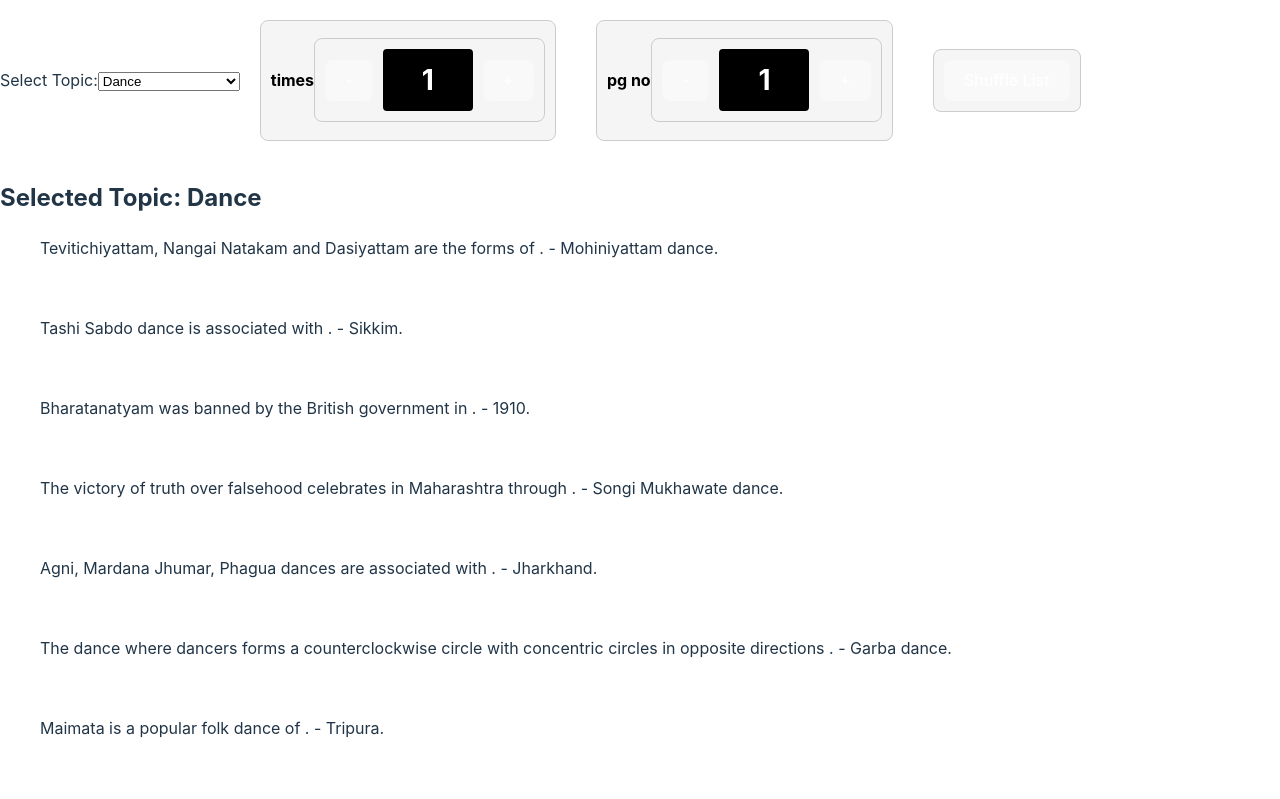
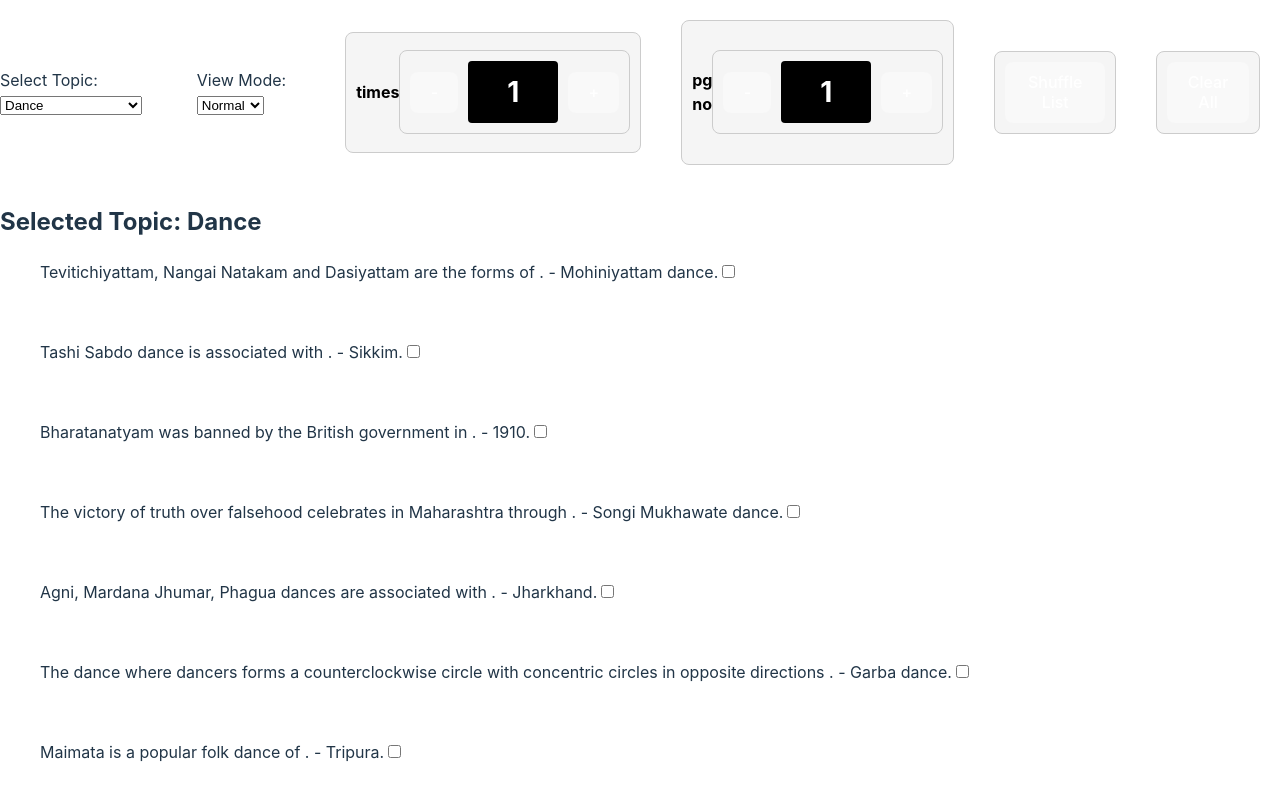
Before and after one commit to GearZephyr/GeneralGS, a React (Vite) app in the folder my-react-app/: page / in a window 1280 px wide. Shown: the top 799 px of the page. Built offline with nearby package versions, Linux system fonts and the light colour scheme.

Commit message:
Update App.jsx

```diff
--- a/my-react-app/src/App.jsx
+++ b/my-react-app/src/App.jsx
@@ -1,9 +1,4 @@
 import React, { useState, useEffect } from 'react';
-import {
-  _1, _2, _3, _4, _5, _6, _7, _8, _9, _10, _11, _12, _13, _14, _15, _16, _17, _18, _19, _20, _21, _22, _23, _24, _25, _26, _27, _28, _29, _30, _31, _32,
-  _33, _34, _35, _36, _37, _38, _39, _40, _41, _42, _43, _44, _45, _46, _47, _48, _49, _50, _51, _52, _53, _54, _55, _56, _57, _58, _59, _60, _61,_62,_63,_64,_65,_66,_67,_68,_69,_70,_71,_72,
-  _73,_74,_75,_76,_77,_78
-  } from './index.js'; // Import your arrays here
 import './App.css';
 
 // Map pnumber values to the corresponding arrays
@@ -39,13 +34,13 @@ const data = {
   29: _29,
   30: _30,
   31: _31,
+  32: _32,
   33: _33,
-  32: _32,
   34: _34,
   35: _35,
   36: _36,
   37: _37,
-  38:_38,
+  38: _38,
   39: _39,
   40: _40,
   41: _41,
@@ -74,120 +69,142 @@ const data = {
   64: _64,
   65: _65,
   66: _66,
-  67:_67,
-  68:_68,
-  69:_69,
-  70:_70,
-  71:_71,
-  72:_72,
-  73:_73,
-  74:_74,
-  75:_75,
-  76:_76,
-  77:_77,
-  78:_78
-
+  67: _67,
+  68: _68,
+  69: _69,
+  70: _70,
+  71: _71,
+  72: _72,
+  73: _73,
+  74: _74,
+  75: _75,
+  76: _76,
+  77: _77,
+  78: _78
 };
 
 // Define available page numbers for each topic
 const topics = {
-  Normal: [1, 2, 3, 4, 5, 6, 7, 8, 9, 10, 11, 12, 13, 14, 15, 16, 17, 18, 19, 20, 21, 22, 23, 24, 25, 26, 27, 28, 29, 30, 31, 32], // All page numbers
-  Dance: [1, 2, 3, 4, 5], // Page numbers 1 to 5
-  ArtsPersonality: [6, 7, 8, 9, 10, 11], // Page numbers 6 to 11
-  ArtAward: [12, 13, 14, 15], // Page numbers 12 to 15
-  MusicalInstrument: [16, 17, 18], // Page numbers 16 to 18
-  Festival: [19, 20, 21, 22, 23, 24, 25], // Page numbers 19 to 25
-  Fairs: [26, 27], // Page numbers 26 to 27
-  PaintingDressTribes: [30, 31], // Combined option for pages 30 and 31
-  Language: [32], // Page number 32
-  Songs: [28, 29] ,// Page numbers 28 to 29
-  FirstIndia:[33,34,35,36],
-  Sprots:[37,38,39,40,41,42,43,44,45,46,47],
-  importtantdates:[59,60,61],
-  famouspersonality:[57,58],
-  book_and_aurthor:[48,49,50,51,52,53,54,55,56],
-  states:[62,63,64,65,66],
-  organization:[67,68,69,70,71],
-  world:[72,73,74],
-  fullform:[75],
-  Religious_places:[76,77,78]
+  Normal: [1, 2, 3, 4, 5, 6, 7, 8, 9, 10, 11, 12, 13, 14, 15, 16, 17, 18, 19, 20, 21, 22, 23, 24, 25, 26, 27, 28, 29, 30, 31, 32],
+  Dance: [1, 2, 3, 4, 5],
+  ArtsPersonality: [6, 7, 8, 9, 10, 11],
+  ArtAward: [12, 13, 14, 15],
+  MusicalInstrument: [16, 17, 18],
+  Festival: [19, 20, 21, 22, 23, 24, 25],
+  Fairs: [26, 27],
+  PaintingDressTribes: [30, 31],
+  Language: [32],
+  Songs: [28, 29],
+  FirstIndia: [33, 34, 35, 36],
+  Sports: [37, 38, 39, 40, 41, 42, 43, 44, 45, 46, 47],
+  ImportantDates: [59, 60, 61],
+  FamousPersonality: [57, 58],
+  BookAndAuthor: [48, 49, 50, 51, 52, 53, 54, 55, 56],
+  States: [62, 63, 64, 65, 66],
+  Organization: [67, 68, 69, 70, 71],
+  World: [72, 73, 74],
+  FullForm: [75],
+  ReligiousPlaces: [76, 77, 78]
 };
 
+import {
+  _1, _2, _3, _4, _5, _6, _7, _8, _9, _10, _11, _12, _13, _14, _15, _16, _17, _18, _19, _20, _21, _22, _23, _24, _25, _26, _27, _28, _29, _30, _31, _32,
+  _33, _34, _35, _36, _37, _38, _39, _40, _41, _42, _43, _44, _45, _46, _47, _48, _49, _50, _51, _52, _53, _54, _55, _56, _57, _58, _59, _60, _61, _62, _63, _64, _65, _66, _67, _68, _69, _70, _71, _72,
+  _73, _74, _75, _76, _77, _78
+} from './index.js';
+
+
+
+
 const App = () => {
-  const [number, setNumber] = useState(1);  // Controls how many times each item is repeated
-  const [pnumber, setpNumber] = useState(1); // Page number to show
+  const [number, setNumber] = useState(1);
+  const [pnumber, setpNumber] = useState(1);
   const [ary, setAry] = useState([]);
-  const [selectedTopic, setSelectedTopic] = useState('Dance'); // State to store the selected topic
+  const [selectedTopic, setSelectedTopic] = useState('Dance');
+  const [checkedItems, setCheckedItems] = useState(() => {
+    const savedCheckedItems = localStorage.getItem('checkedItems');
+    return savedCheckedItems ? JSON.parse(savedCheckedItems) : {};
+  });
+  const [viewMode, setViewMode] = useState('Normal');
 
   // Function to shuffle the array
-  function shuffleArray(array) {
-    let shuffledArray = [...array]; // Create a copy to avoid mutating the original array
+  const shuffleArray = (array) => {
+    let shuffledArray = [...array];
     for (let i = shuffledArray.length - 1; i > 0; i--) {
       const j = Math.floor(Math.random() * (i + 1));
       [shuffledArray[i], shuffledArray[j]] = [shuffledArray[j], shuffledArray[i]];
     }
-    return shuffledArray; // Return shuffled array without updating state
-  }
+    return shuffledArray;
+  };
 
   // Function to handle array updates based on pnumber and number
-  function updateArray() {
+  const updateArray = () => {
     if (data[pnumber]) {
       let shuffledArray = shuffleArray(data[pnumber]);
       let repeatedArray = [];
-
-      // Repeat each item `number` times in succession
       for (let item of shuffledArray) {
         for (let i = 0; i < number; i++) {
           repeatedArray.push(item);
         }
       }
+      setAry(repeatedArray);
+    }
+  };
 
-      setAry(repeatedArray); // Update state with repeated and shuffled array
-    }
-  }
+  // Save checkedItems to localStorage whenever it changes
+  useEffect(() => {
+    localStorage.setItem('checkedItems', JSON.stringify(checkedItems));
+  }, [checkedItems]);
 
-  // Use useEffect to shuffle the array whenever pnumber or number changes
+  // Update array when pnumber or number changes
   useEffect(() => {
     updateArray();
   }, [pnumber, number]);
 
-  // Handle topic selection and set the corresponding page number
+  // Handle checkbox changes
+  const handleCheckboxChange = (index) => {
+    setCheckedItems((prev) => ({
+      ...prev,
+      [selectedTopic]: {
+        ...prev[selectedTopic],
+        [index]: !prev[selectedTopic]?.[index], // Toggle the checkbox state for the current topic
+      },
+    }));
+  };
+
+  // Handle topic changes
   const handleTopicChange = (event) => {
     const selected = event.target.value;
     setSelectedTopic(selected);
-
-    // Ensure pnumber is within the range of the selected topic
     const availablePages = topics[selected];
     if (availablePages) {
       setpNumber((prev) => (availablePages.includes(prev) ? prev : availablePages[0]));
     }
   };
 
-  // Handle incrementing and decrementing pnumber
-  const incrementPage = () => {
-    const availablePages = topics[selectedTopic];
-    if (availablePages) {
-      setpNumber((prev) => {
-        const currentIndex = availablePages.indexOf(prev);
-        return availablePages[(currentIndex + 1) % availablePages.length];
-      });
-    }
+  // Handle view mode changes
+  const handleViewModeChange = (event) => {
+    setViewMode(event.target.value);
   };
 
-  const decrementPage = () => {
-    const availablePages = topics[selectedTopic];
-    if (availablePages) {
-      setpNumber((prev) => {
-        const currentIndex = availablePages.indexOf(prev);
-        return availablePages[(currentIndex - 1 + availablePages.length) % availablePages.length];
-      });
-    }
+  // Handle clearing all checkboxes for the current topic
+  const handleClearAll = () => {
+    setCheckedItems((prev) => ({
+      ...prev,
+      [selectedTopic]: {}, // Clear checkboxes for the current topic
+    }));
   };
+
+  // Filter array based on view mode
+  const filteredAry =
+    viewMode === 'Marked'
+      ? ary.filter((_, index) => checkedItems[selectedTopic]?.[index])
+      : ary;
 
   return (
     <div>
       <div className='container'>
-        {/* Dropdown for topics */}
+        {/* Topic dropdown */}
         <div className='dropdown'>
           <label htmlFor="topics">Select Topic:</label>
           <select id="topics" value={selectedTopic} onChange={handleTopicChange}>
@@ -199,6 +216,16 @@ const App = () => {
           </select>
         </div>
 
+        {/* View mode dropdown */}
+        <div className='dropdown'>
+          <label htmlFor="viewMode">View Mode:</label>
+          <select id="viewMode" value={viewMode} onChange={handleViewModeChange}>
+            <option value="Normal">Normal</option>
+            <option value="Marked">Marked</option>
+          </select>
+        </div>
+
+        {/* Number controls */}
         <div className='btn'>
           <div className='inbtn'>
             <h6>times</h6>
@@ -210,32 +237,49 @@ const App = () => {
           </div>
         </div>
 
+        {/* Page number controls */}
         <div className='btn'>
           <div className='inbtn'>
             <h6>pg no</h6>
             <div className='inbtn'>
-              <button onClick={decrementPage}>-</button>
+              <button onClick={() => setpNumber(p => Math.max(1, p - 1))}>-</button>
               <h3>{pnumber}</h3>
-              <button onClick={incrementPage}>+</button>
+              <button onClick={() => setpNumber(p => p + 1)}>+</button>
             </div>
           </div>
         </div>
 
+        {/* Shuffle button */}
         <div className='btn'>
           <div className='inbtn'>
             <button onClick={updateArray}>Shuffle List</button>
           </div>
         </div>
+
+        {/* Clear All button */}
+        <div className='btn'>
+          <div className='inbtn'>
+            <button onClick={handleClearAll}>Clear All</button>
+          </div>
+        </div>
       </div>
 
-      {/* Display the selected topic */}
+      {/* Display selected topic */}
       <h2>Selected Topic: {selectedTopic}</h2>
 
-      {/* Display the points */}
+      {/* Display points */}
       <ul>
-        {ary.map((name, index) => (
+        {filteredAry.map((name, index) => (
           <div key={index}>
-            <p>{name}</p><br />
+            <p>
+              {name}
+              <input
+                type="checkbox"
+                checked={checkedItems[selectedTopic]?.[index] || false}
+                onChange={() => handleCheckboxChange(index)}
+              />
+            </p>
+            <br />
           </div>
         ))}
       </ul>
```
